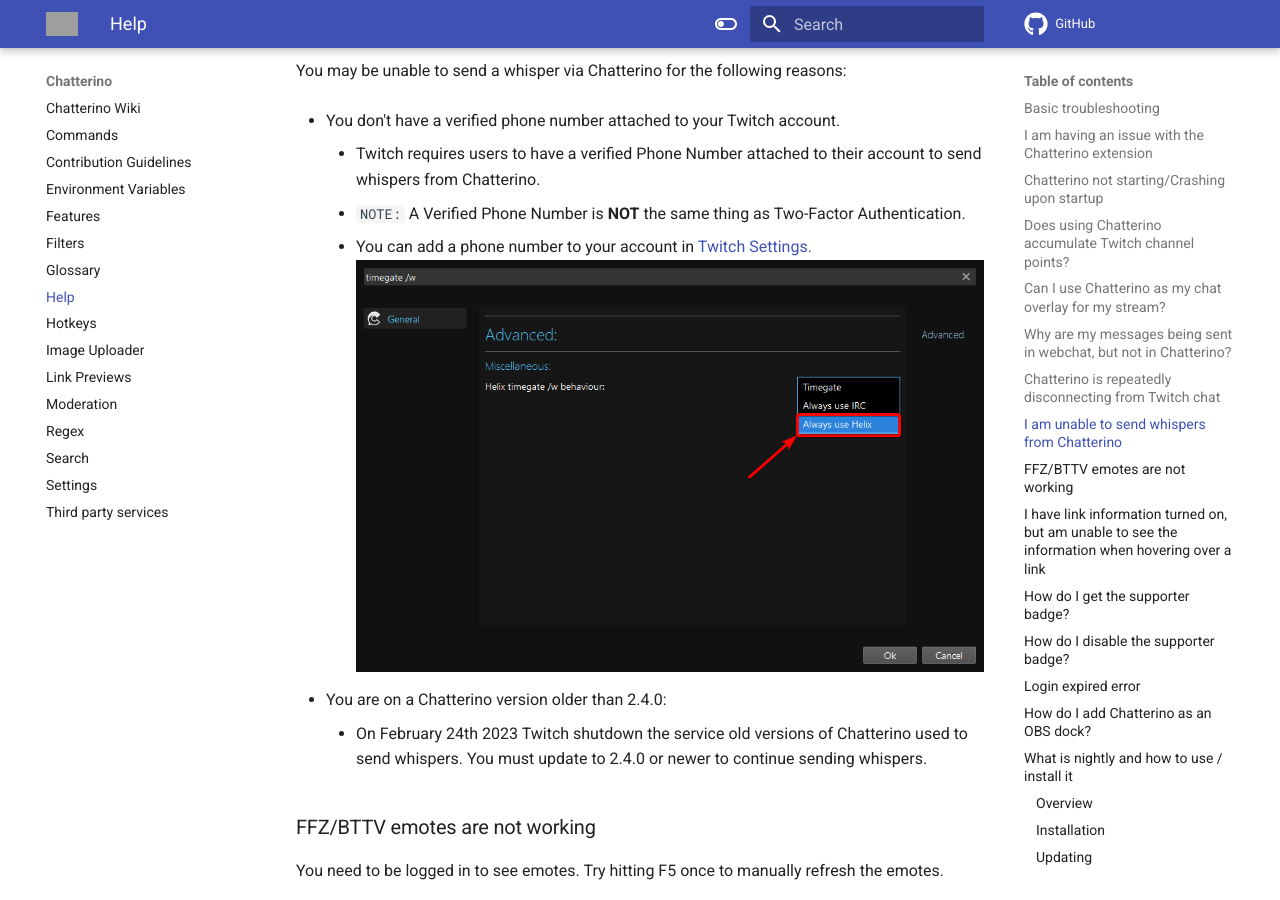
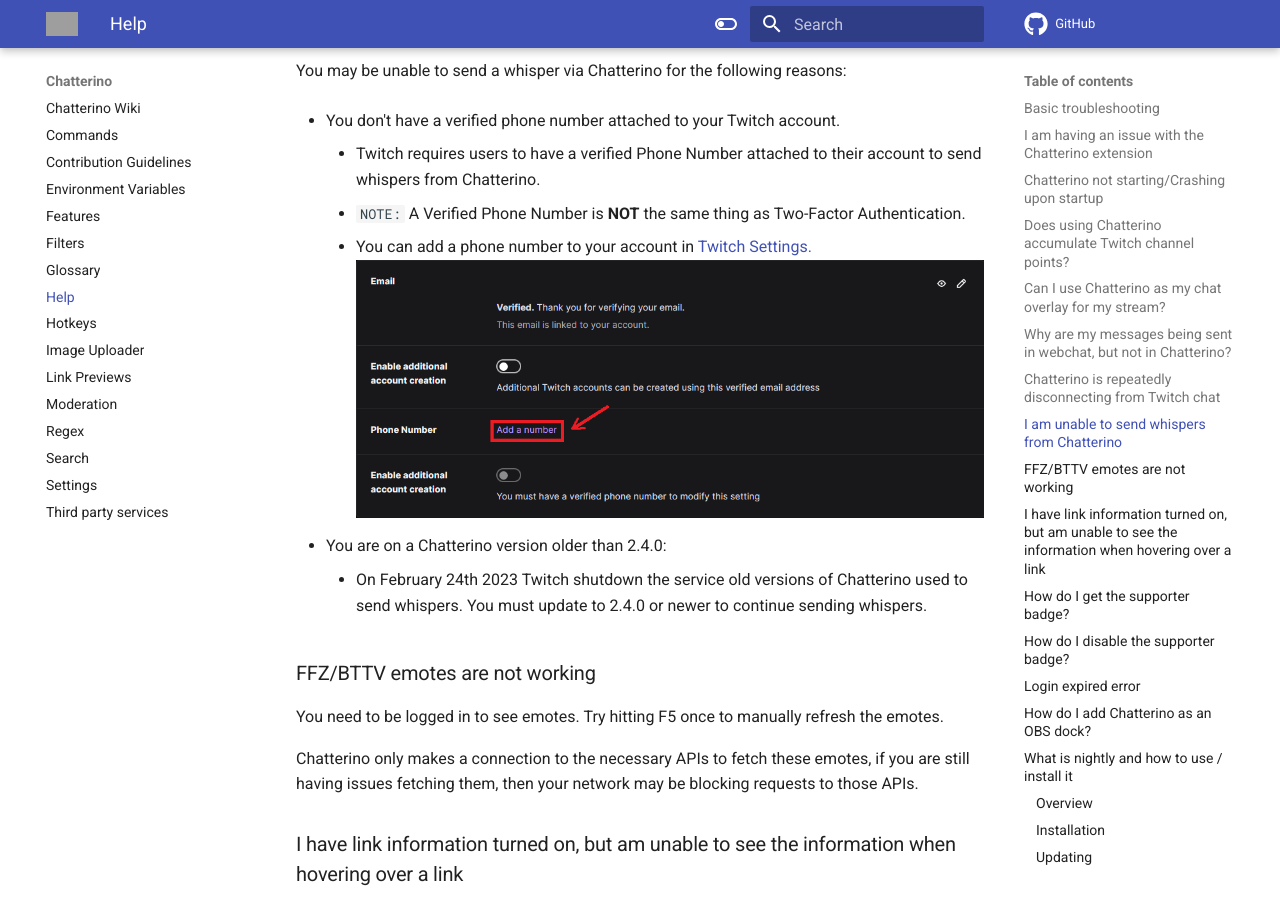
Before and after one commit to Chatterino/wiki, an MkDocs documentation site: the page built from docs/Help.md, in a window 1280 px wide and 900 px high, scrolled down 2472 px. Built offline with MkDocs 1.6.1 and Material for MkDocs 9.7.7, drawn with Linux system fonts in a browser that asks for light colours; comment, search, counter and statistics services are not loaded; grey boxes are pictures that could not be loaded.

Commit message:
new image

```diff
--- a/docs/Help.md
+++ b/docs/Help.md
@@ -64,7 +64,7 @@
     - Twitch requires users to have a verified Phone Number attached to their account to send whispers from Chatterino.
     - `NOTE:` A Verified Phone Number is **NOT** the same thing as Two-Factor Authentication.
     -   You can add a phone number to your account in [Twitch Settings.](https://www.twitch.tv/settings/security)
-        ![/w_helix_timegate](images/help/helix_timegate_whispers.png)
+    ![twitch_phone_auth](images/help/twitch_phone_auth.png)
 
 - You are on a Chatterino version older than 2.4.0:
     - On February 24th 2023 Twitch shutdown the service old versions of Chatterino used to send whispers. You must update to 2.4.0 or newer to continue sending whispers.
```
Also changed, not shown: docs/images/help/helix_timegate_whispers.png (deleted), docs/images/help/twitch_phone_auth.png (added).
